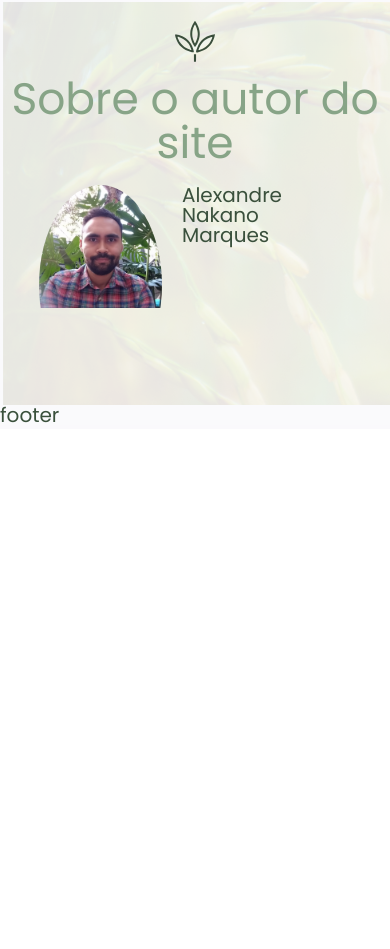
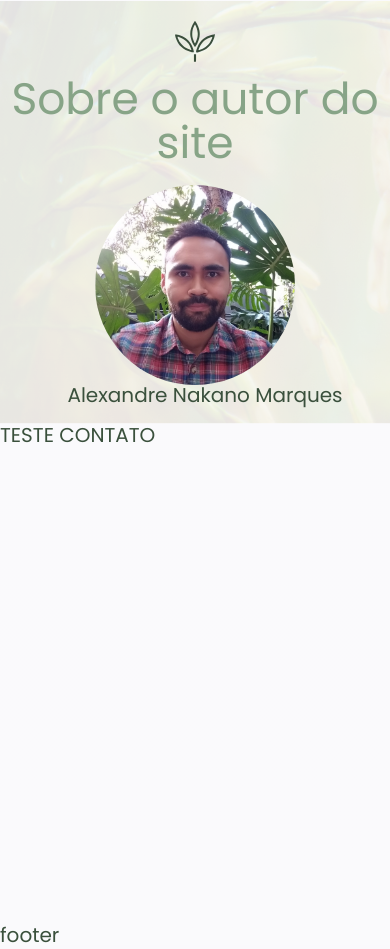
Before and after one commit to alenakano/plantindex-react, a React (Create React App) app: page /about in a window 390 px wide. Shown: the part 1217-2166 px from the top of the page. Before the commit the page ends 1646 px from the top, so only its background shows below. Built offline with nearby package versions, Linux system fonts and the light colour scheme; no server answers.

Commit message:
HashLink.

```diff
--- a/package.json
+++ b/package.json
@@ -11,6 +11,7 @@
     "react": "^17.0.2",
     "react-dom": "^17.0.2",
     "react-router-dom": "^5.2.0",
+    "react-router-hash-link": "^2.4.3",
     "react-scripts": "4.0.3",
     "rxjs": "^7.1.0",
     "web-vitals": "^1.1.2"
--- a/src/components/pages/about-page/about-page.jsx
+++ b/src/components/pages/about-page/about-page.jsx
@@ -5,7 +5,9 @@ import Info from '../../base/info';
 
 function AboutPage() {
   useEffect(() => {
-    window.scrollTo(0, 0);
+    if(!window.location.hash){
+      window.scrollTo(0, 0);
+    }
   });
   return (
     <main className="main">
@@ -32,6 +34,9 @@ function AboutPage() {
           </div>
         </div>
       </section>
+      <div className="card-contact" id= "contact">
+        <h1>TESTE CONTATO</h1>
+      </div>
 
     </main>
   );
--- a/src/components/pages/about-page/about-page.scss
+++ b/src/components/pages/about-page/about-page.scss
@@ -36,3 +36,30 @@
     padding-left: 20px;
   }
 }
+
+.card-contact {
+  height: 500px;
+  width: 100%;
+}
+
+@media screen and (max-width: 992px) {
+  .card-dev {
+    padding: 20px 0;
+    display: flex;
+    flex-direction: column;
+    align-items: center;
+    width: 80%;
+    margin: 0 auto;
+    &__photo {
+      background-image:url('../../../assets/author.jpg');
+      background-size: contain;
+      background-repeat: no-repeat;
+      border-radius: 50%;
+      width: 200px;
+      height: 200px;
+    }
+    &__text {
+      padding-left: 20px;
+    }
+  }
+}
--- a/src/components/pages/main-page/main-page.jsx
+++ b/src/components/pages/main-page/main-page.jsx
@@ -1,4 +1,5 @@
 import React, { useEffect } from 'react';
+import { HashLink } from 'react-router-hash-link';
 import { Link } from 'react-router-dom';
 import Info from '../../base/info';
 import './board.scss'
@@ -45,11 +46,11 @@ function MainPage() {
           </Link>
         </div>
         <div className="board__aux3 clickable">
-          <Link to="/about#sobre">
+          <HashLink to="/about#contact">
             <div className="board__aux3--mask">
               <p>Contato</p>
             </div>
-          </Link>
+          </HashLink>
         </div>
       </section>
       <section className="explanation">
```
Also changed, not shown: src/assets/rice.jpg, 1 other file (tests, documents, lock files or other folders).
